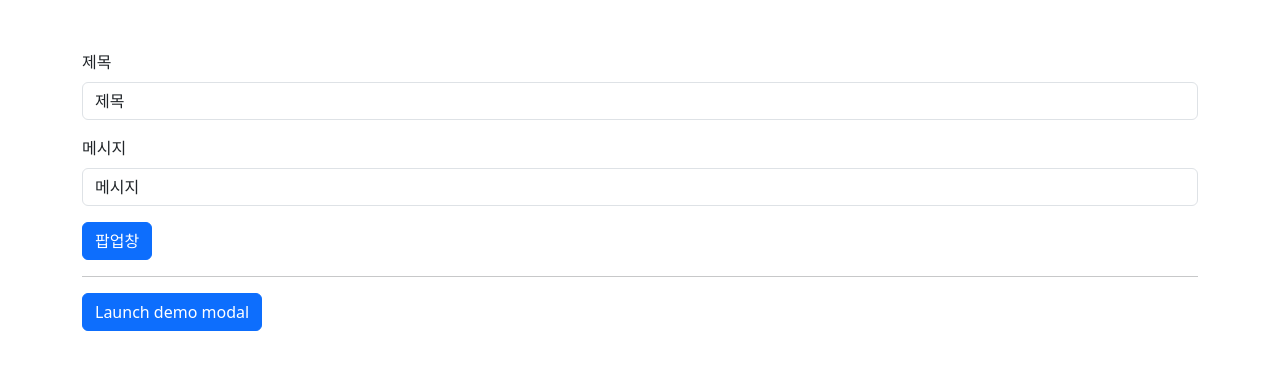
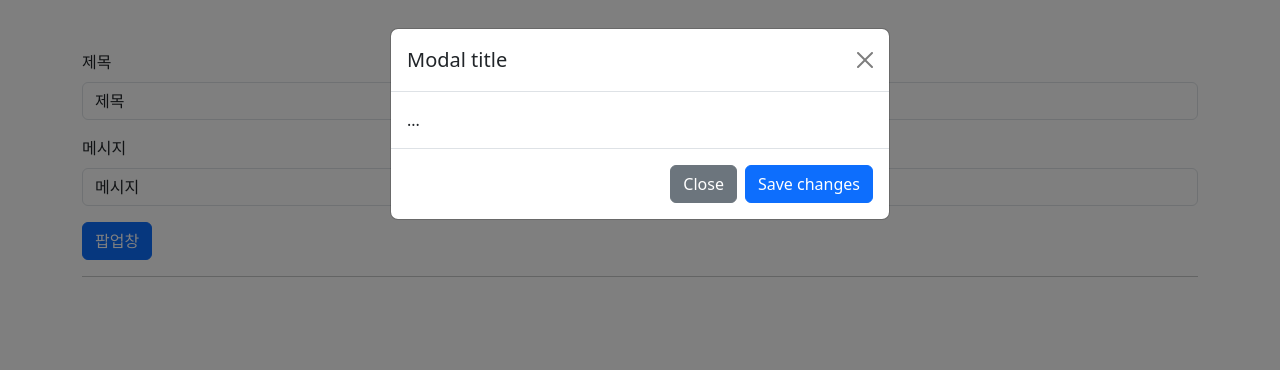
Before and after one commit to lsmin-sk/sk-words-09387, a Vue app: page /test in a window 1280 px wide. Both pictures are taken after a click on the button "팝업창". Shown: the top 370 px of the page. Built offline with nearby package versions, Linux system fonts and the light colour scheme.

Commit message:
컴포넌트 ID

```diff
--- a/src/components/MessagePopup.vue
+++ b/src/components/MessagePopup.vue
@@ -1,11 +1,12 @@
 <template>
     <!-- Button trigger modal -->
-    <button type="button" class="btn btn-primary" data-bs-toggle="modal" data-bs-target="#exampleModal">
+    <button v-show="false" type="button" class="btn btn-primary" data-bs-toggle="modal" :data-bs-target="component.target"
+        :ref="component.id">
         Launch demo modal
     </button>
 
     <!-- Modal -->
-    <div class="modal fade" id="exampleModal" tabindex="-1" aria-labelledby="exampleModalLabel" aria-hidden="true">
+    <div class="modal fade" :id="component.id" tabindex="-1" aria-labelledby="exampleModalLabel" aria-hidden="true">
         <div class="modal-dialog">
             <div class="modal-content">
                 <div class="modal-header">
@@ -23,3 +24,22 @@
         </div>
     </div>
 </template>
+
+<script>
+const COMPONENT = "MessagePopup-" + Math.floor(Math.random() * 1000);
+export default {
+    data() {
+        return {
+            component: {
+                id: COMPONENT,
+                target: "#" + COMPONENT,
+            },
+        };
+    },
+    methods: {
+        show() {
+            this.$refs[this.component.id].click();
+        },
+    },
+};
+</script>
--- a/src/views/AboutTest.vue
+++ b/src/views/AboutTest.vue
@@ -10,7 +10,7 @@
         </div>
         <button @click="openModal" class="btn btn-primary">팝업창</button>
         <hr>
-        <MessagePopup />
+        <MessagePopup ref="MessagePopup" />
     </div>
 </template>
 
@@ -29,7 +29,7 @@ export default {
     },
     methods: {
         openModal() {
-            console.log('openModal');
+            this.$refs.MessagePopup.show();
         },
     },
 };
```
